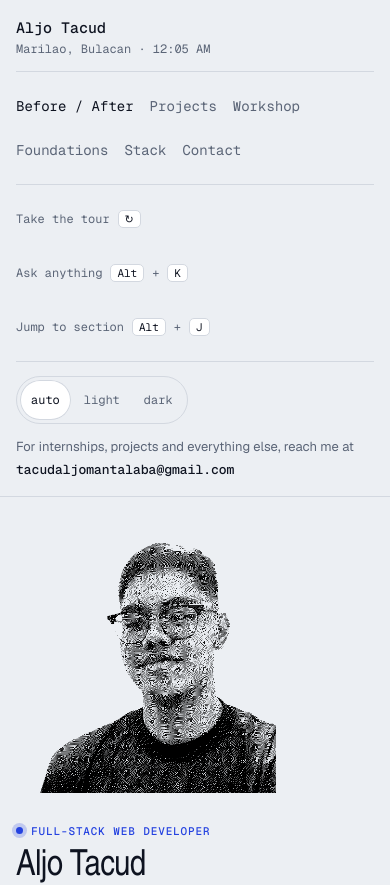
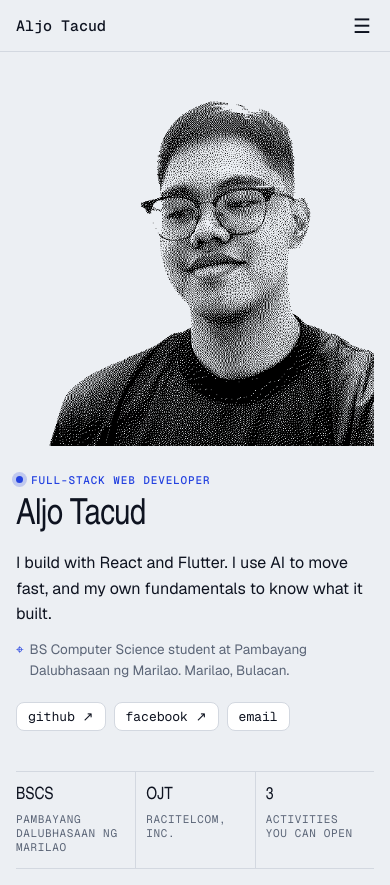
Before and after one commit to Jomikx/portfolio, a Next.js app: page / in a window 390 px wide. Shown: the top 885 px of the page. Built offline with nearby package versions, Linux system fonts and the light colour scheme; a web font is replaced by a local one.

Commit message:
Mobile menu like Bryl's, close activity by default

```diff
--- a/app/globals.css
+++ b/app/globals.css
@@ -161,11 +161,21 @@ footer { padding-top: 32px; display: flex; justify-content: space-between; gap:
 .pal ul { list-style: none; margin: 0; padding: 6px; }
 .pal li button { width: 100%; text-align: left; background: transparent; color: var(--fg); border: 0; border-radius: 8px; padding: 9px 12px; font: 400 14px var(--f-body); cursor: pointer; }
 .pal li button:hover, .pal li button:focus-visible { background: var(--bg); }
+.topbar { display: none; }
 @media (max-width: 900px) {
   .app { grid-template-columns: 1fr; }
-  .side { position: static; height: auto; border-right: 0; border-bottom: 1px solid var(--line); padding: 18px 16px; gap: 14px; overflow: visible; }
-  .side nav { flex-direction: row; flex-wrap: wrap; gap: 4px 16px; }
+  .topbar { display: flex; align-items: center; justify-content: space-between; position: sticky; top: 0; z-index: 60; height: 52px; padding: 0 16px; background: var(--bg); border-bottom: 1px solid var(--line); }
+  .topbar .tn { font: 500 15px var(--f-mono); color: var(--fg); text-decoration: none; }
+  .burger { background: transparent; border: 0; color: var(--fg); font-size: 20px; width: 44px; height: 44px; margin-right: -10px; cursor: pointer; }
+  .side { display: none; position: fixed; inset: 52px 0 0 0; z-index: 55; height: auto; align-self: stretch; background: var(--bg); border: 0; padding: 24px 24px 32px; gap: 18px; overflow-y: auto; }
+  .side.menu { display: flex; }
+  .side > div:first-child, .side > hr:first-of-type { display: none; }
+  .side nav { flex-direction: column; gap: 2px; font-size: 17px; }
+  .side nav a { min-height: 44px; }
   .side .grow { display: none; }
+  .tourrow, .side .keyrow .kk { display: none; }
+  .side .keyrow { font-size: 14px; min-height: 44px; }
+  body.menu-open { overflow: hidden; }
   .wrap { padding: 36px 16px 32px; }
   .hero { grid-template-columns: 1fr; gap: 24px; }
   .sec { padding-bottom: 48px; }
@@ -187,9 +197,10 @@ img { height: auto; }
 
 /* phones and small tablets: bigger tap targets, no wasted space */
 @media (max-width: 900px) {
-  .side nav a { min-height: 40px; display: inline-flex; align-items: center; }
+  .side nav a { display: inline-flex; align-items: center; }
   .keyrow, .seg button { min-height: 40px; }
-  .stage { max-width: min(260px, 100%); }
+  .stage { max-width: 100%; }
+  .hero { gap: 20px; }
   .ba { aspect-ratio: 4 / 3; }
   .list { grid-template-columns: repeat(auto-fit, minmax(150px, 1fr)); }
 }
--- a/components/Shell.js
+++ b/components/Shell.js
@@ -9,6 +9,7 @@ export default function Shell({ children }) {
   const [theme, setTheme] = useState("auto");
   const [time, setTime] = useState("");
   const [open, setOpen] = useState(false);
+  const [menu, setMenu] = useState(false);
   const [askOpen, setAskOpen] = useState(false);
   const [touring, setTouring] = useState(false);
   const [query, setQuery] = useState("");
@@ -88,6 +89,7 @@ export default function Shell({ children }) {
         setQuery("");
       }
       if (e.key === "Escape") {
+        setMenu(false);
         setOpen(false);
         setAskOpen(false);
       }
@@ -95,6 +97,11 @@ export default function Shell({ children }) {
     window.addEventListener("keydown", onKey);
     return () => window.removeEventListener("keydown", onKey);
   }, []);
+
+  useEffect(() => {
+    document.body.classList.toggle("menu-open", menu);
+    return () => document.body.classList.remove("menu-open");
+  }, [menu]);
 
   useEffect(() => {
     if (open && inputRef.current) inputRef.current.focus();
@@ -112,7 +119,19 @@ export default function Shell({ children }) {
 
   return (
     <div className="app">
-      <aside className="side">
+      <header className="topbar">
+        <a className="tn" href="#top" onClick={() => setMenu(false)}>{site.short}</a>
+        <button
+          className="burger"
+          type="button"
+          aria-label={menu ? "Close menu" : "Open menu"}
+          aria-expanded={menu}
+          onClick={() => setMenu((v) => !v)}
+        >
+          <span aria-hidden="true">{menu ? "✕" : "☰"}</span>
+        </button>
+      </header>
+      <aside className={menu ? "side menu" : "side"}>
         <div>
           <div className="nm">{site.short}</div>
           <div className="loc">
@@ -126,6 +145,7 @@ export default function Shell({ children }) {
               key={s.id}
               href={`#${s.id}`}
               data-tour={`nav-${s.id}`}
+              onClick={() => setMenu(false)}
               aria-current={current === s.id ? "true" : undefined}
             >
               {s.label}
@@ -134,14 +154,14 @@ export default function Shell({ children }) {
         </nav>
         <div className="grow" />
         <hr />
-        <button className="keyrow" type="button" onClick={() => window.dispatchEvent(new Event("tour-toggle"))}>
+        <button className="keyrow tourrow" type="button" onClick={() => window.dispatchEvent(new Event("tour-toggle"))}>
           {touring ? "Skip the tour" : "Take the tour"} <kbd>↻</kbd>
         </button>
-        <button className="keyrow" data-tour="ask" type="button" onClick={() => setAskOpen(true)}>
-          Ask anything <kbd>Alt</kbd>+<kbd>K</kbd>
+        <button className="keyrow" data-tour="ask" type="button" onClick={() => { setMenu(false); setAskOpen(true); }}>
+          Ask anything <span className="kk"><kbd>Alt</kbd>+<kbd>K</kbd></span>
         </button>
-        <button className="keyrow" type="button" onClick={() => { setOpen(true); setQuery(""); }}>
-          Jump to section <kbd>Alt</kbd>+<kbd>J</kbd>
+        <button className="keyrow" type="button" onClick={() => { setMenu(false); setOpen(true); setQuery(""); }}>
+          Jump to section <span className="kk"><kbd>Alt</kbd>+<kbd>J</kbd></span>
         </button>
         <hr />
         <div className="seg" data-tour="theme" role="group" aria-label="Theme">
```
Also changed, not shown: lib/content.js.
